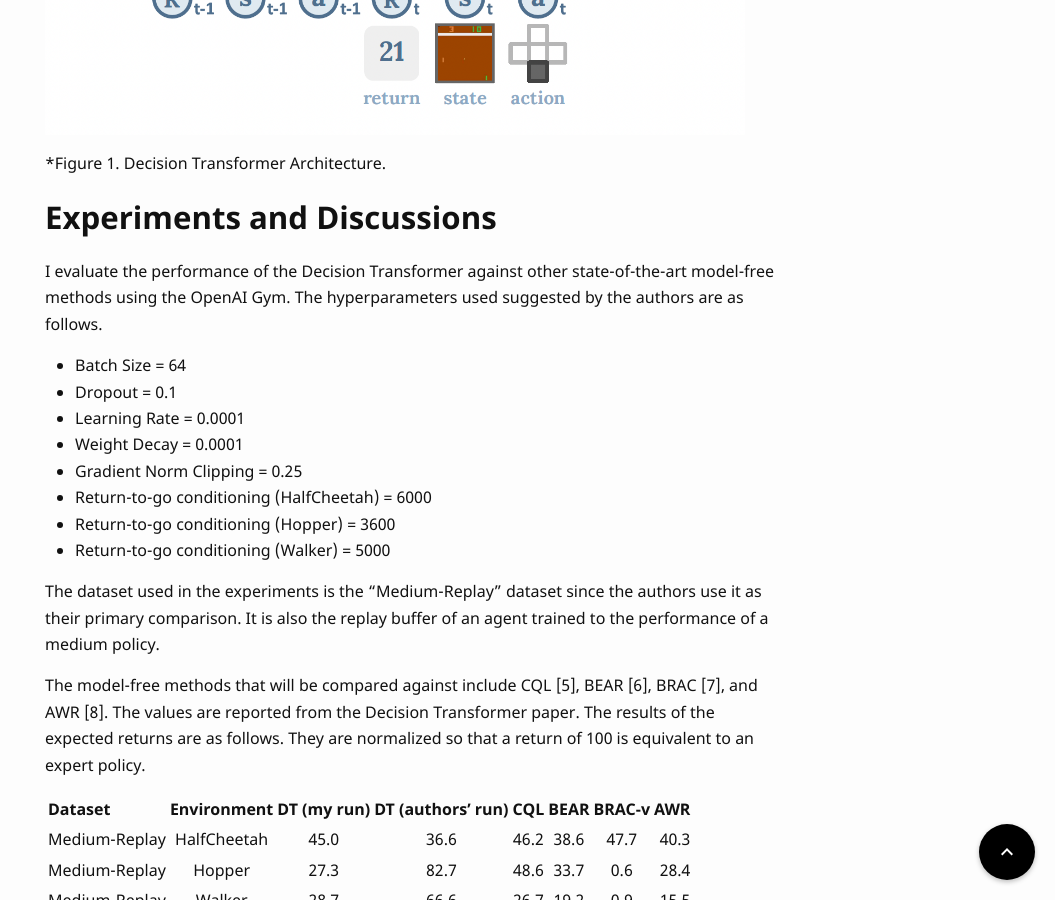
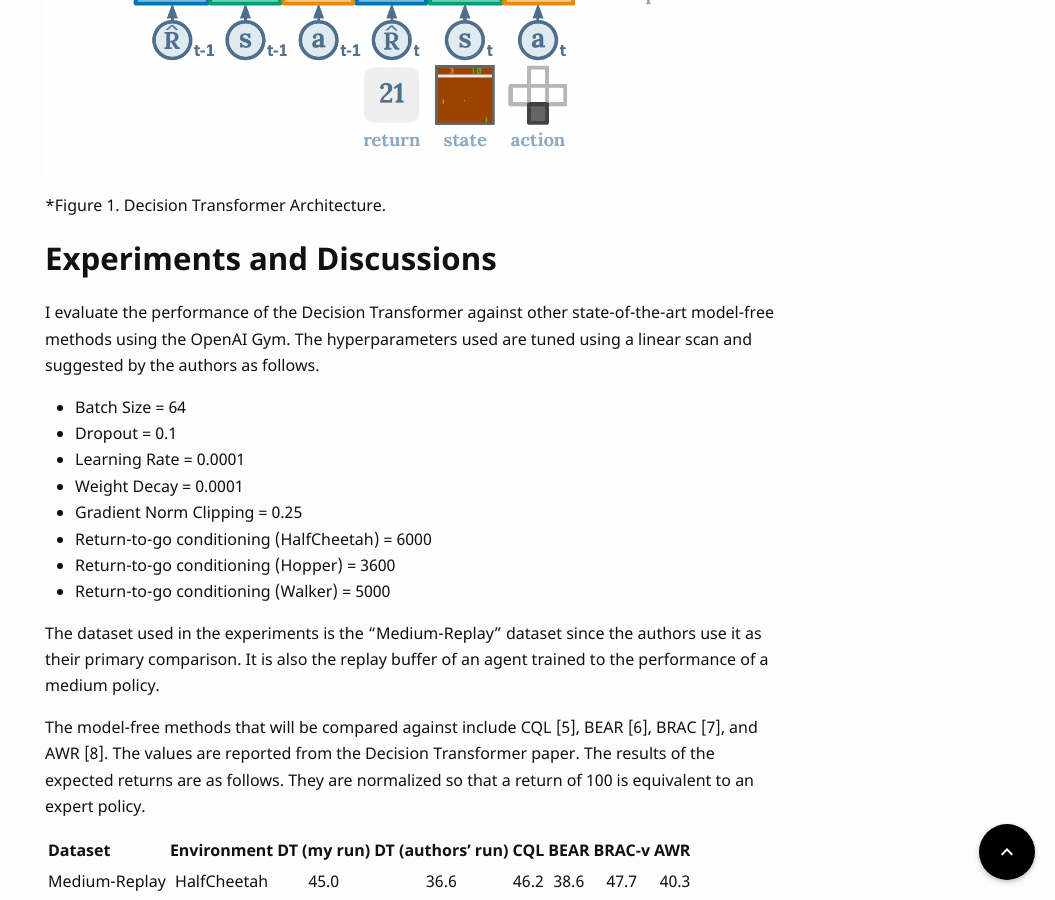
Before and after one commit to ucla-rlcourse/CS269-projects-2022fall, a Jekyll site: the page built from _posts/2022-09-19-team02.md, in a window 1280 px wide and 900 px high, scrolled down 4895 px. Shown: the whole window, without its empty margins (225-1280 px from the left). Built offline with Jekyll 4.4.1, drawn with Linux system fonts in a browser that asks for light colours; some web fonts are replaced; formulas are drawn with MathJax 3; comment, search, counter and statistics services are not loaded; some of the changed text lies outside the part shown.

Commit message:
minor changes

```diff
--- a/_posts/2022-09-19-team02.md
+++ b/_posts/2022-09-19-team02.md
@@ -65,7 +67,7 @@ The MDP is described using tuple $$(S, A, P, R)$$ and is broken down as follows:
 - trajectory $$\tau = (s_0, a_0, r_0, s_1, a_1, r_1, ..., s_T, a_T, r_T)$$
 - return of trajectory at timestep $$t$$: $$R_t = \sum_{t'=t}^{T} r_{t'}$$
 
-### Transformer architecture
+### Transformer Architecture
 A transformer is one of the recent pioneering developments in modeling sequential data efficiently. It leverages stacked self-attention layers with residual connections. A self- attention layer receives $$n$$ embeddings $$\{x_i\}^{n}_{i=1}$$ corresponding to unique input tokens, and outputs n embeddings $$\{z_i\}^{n}_{i=1}$$, preserving the input dimensions. The $$i$$-th token is mapped via linear transformations to a key $$k_i$$, query $$q_i$$, and value $$v_i$$. The $$i$$-th output of the self-attention layer is given by weighting the values $$v_j$$ by the normalized dot product between the query $$q_i$$ and other keys $$k_j$$. The output $$z_i$$ is modeled as follows.
 
 <!-- equation issue here with the \dot -->
@@ -85,7 +87,7 @@ The DT sample minibatches of sequence length K from the dataset of offline traje
 *Figure 1. Decision Transformer Architecture.
 
 ## Experiments and Discussions
-I evaluate the performance of the Decision Transformer against other state-of-the-art model-free methods using the OpenAI Gym. The hyperparameters used suggested by the authors are as follows.
+I evaluate the performance of the Decision Transformer against other state-of-the-art model-free methods using the OpenAI Gym. The hyperparameters used are tuned using a linear scan and suggested by the authors as follows.
 
 - Batch Size = 64
 - Dropout = 0.1
```
Also changed, not shown: other parts of _posts/2022-09-19-team02.md (+2 -0 lines).
